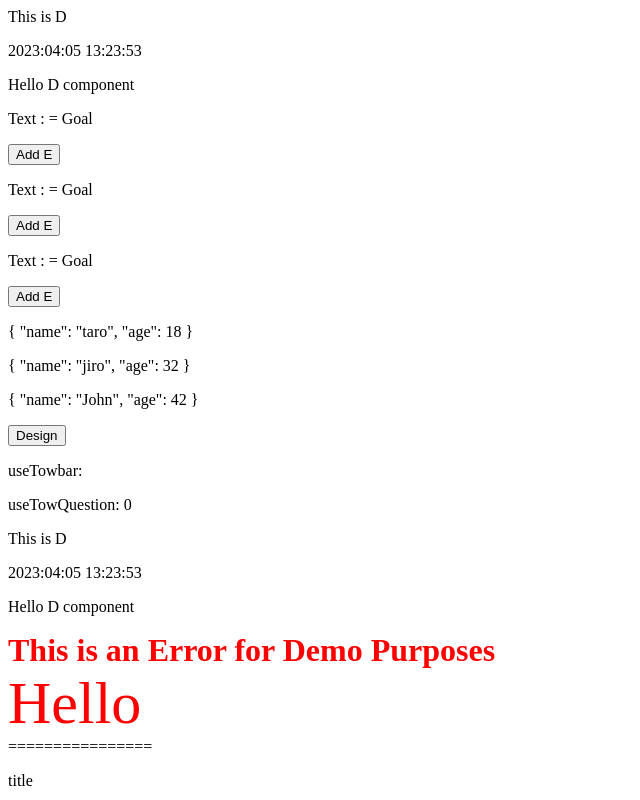
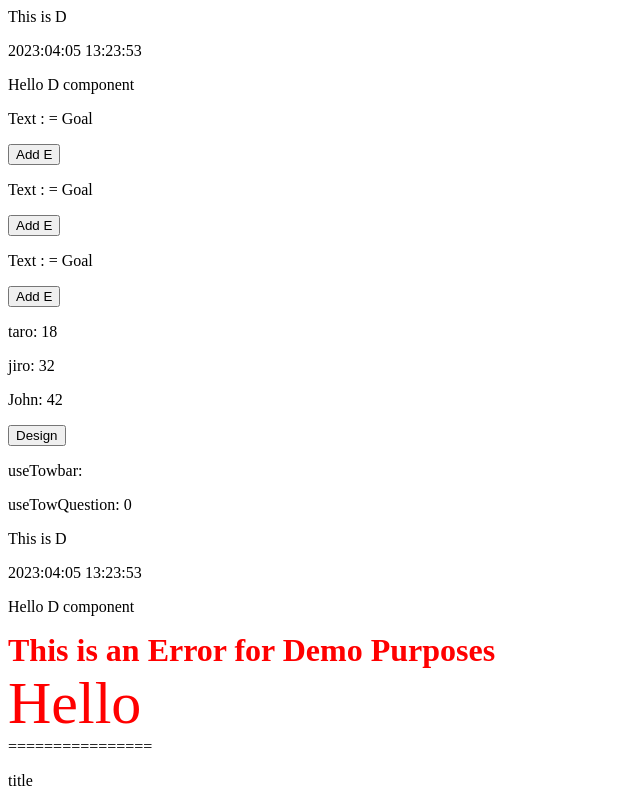
Before and after one commit to koyamal/pra_vue3, a Vue app in the folder vuePractive/: page / in a window 1280 px wide. Shown: the top 800 px of the page, without its empty margins (0-640 px from the left). Built offline with nearby package versions, Linux system fonts and the light colour scheme.

Commit message:
Add userInfo.name, userInfo.age

```diff
--- a/vuePractive/src/App.vue
+++ b/vuePractive/src/App.vue
@@ -225,7 +225,7 @@ export default {
   <E />
   <E />
   <div>
-    <p v-for="userInfo in userInfoTable">{{ userInfo }}</p>
+    <p v-for="userInfo in userInfoTable">{{ userInfo.name }}: {{ userInfo.age }}</p>
   </div>
   <div>
     <button @click="clickDesign">Design</button>
```
